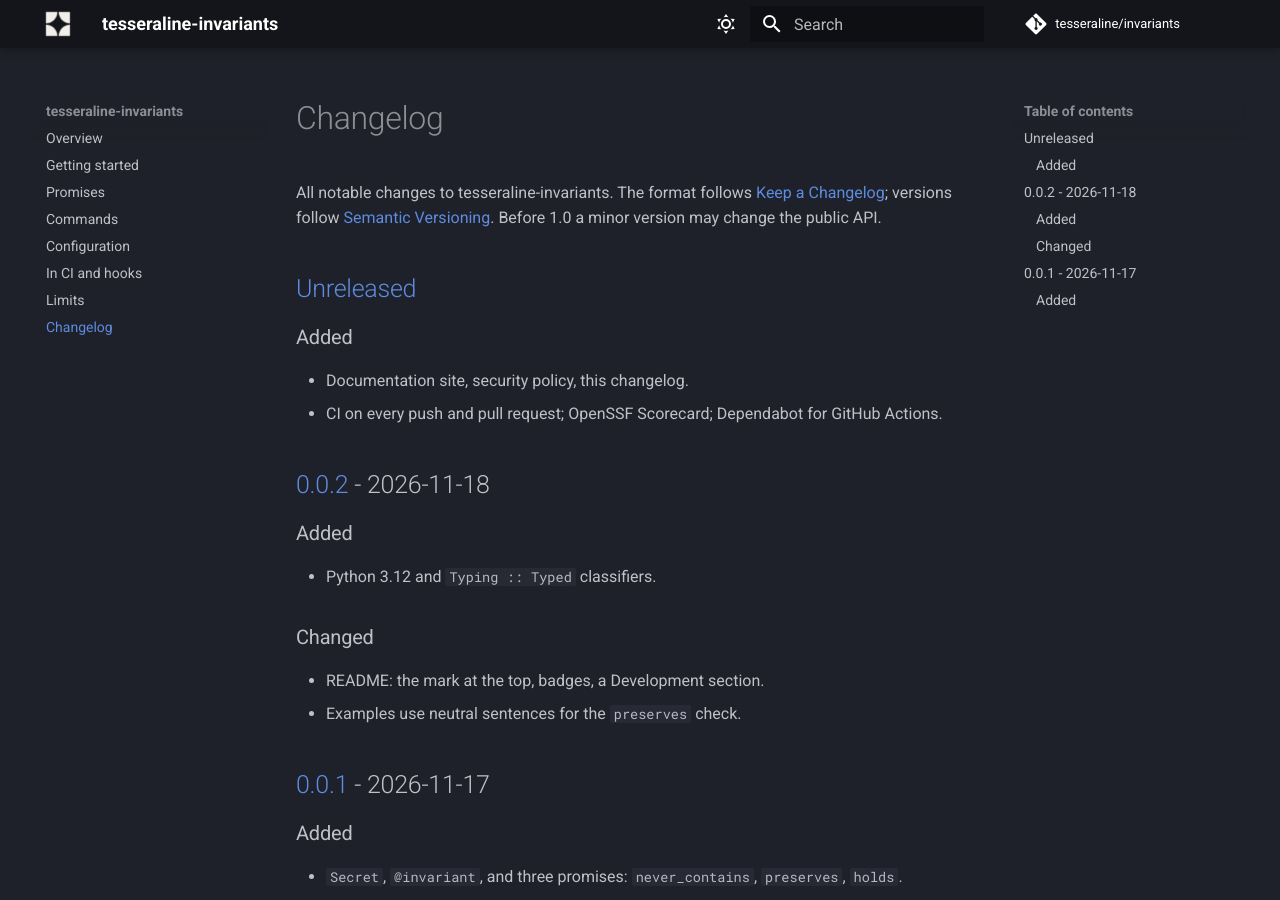
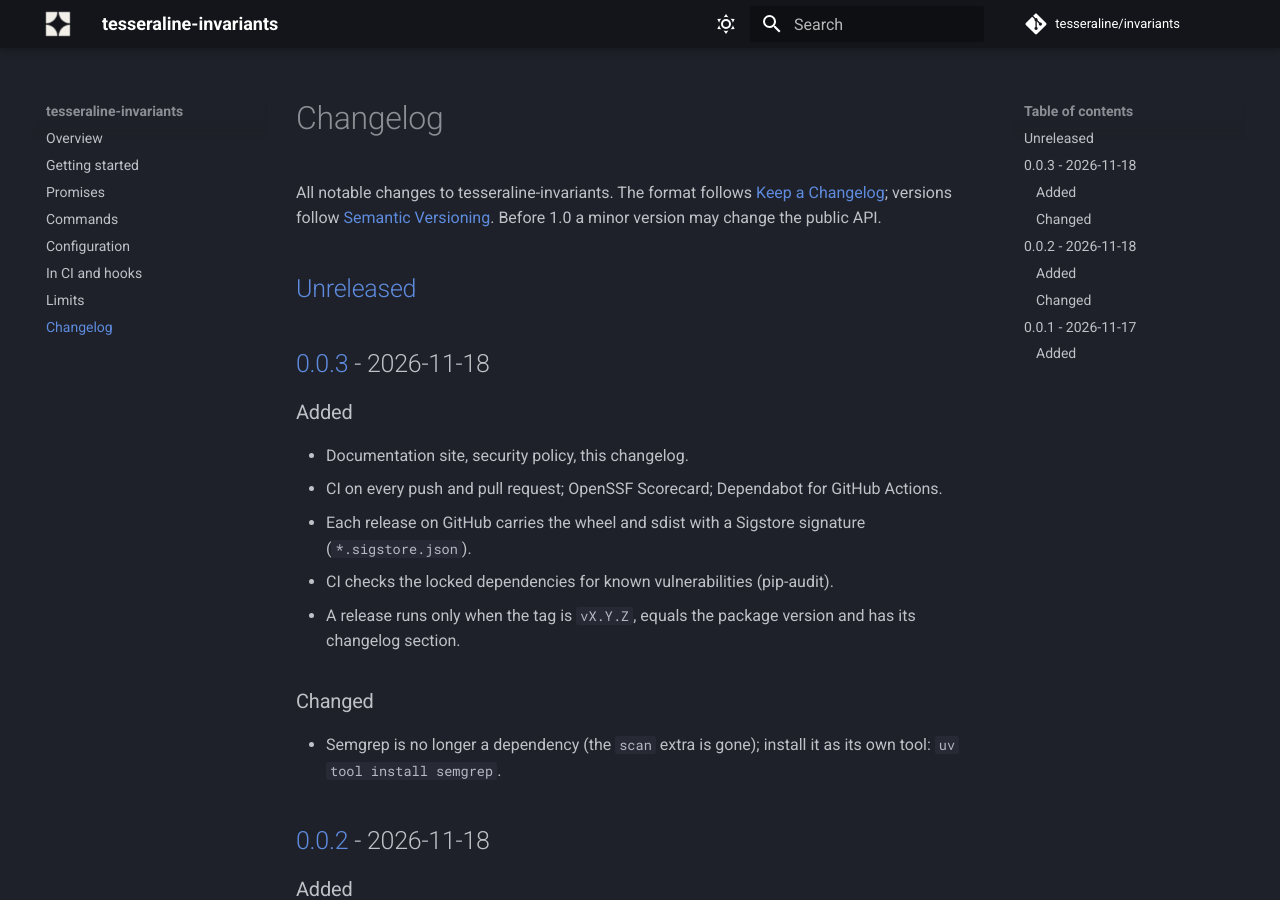
Before and after one commit to tesseraline/invariants, an MkDocs documentation site: the page built from docs/changelog.md, in a window 1280 px wide and 900 px high. Built offline with MkDocs 1.6.1 and Material for MkDocs 9.7.7, drawn with Linux system fonts in a browser that asks for light colours; comment, search, counter and statistics services are not loaded.

Commit message:
Release 0.0.3
- Version 0.0.3; changelog section and links; pre-commit examples on v0.0.3.
- publish.yml refuses a tag that is not vX.Y.Z, differs from the package
  version or has no changelog section.

```diff
--- a/docs/changelog.md
+++ b/docs/changelog.md
@@ -5,9 +5,17 @@ versions follow [Semantic Versioning](https://semver.org/). Before 1.0 a minor v
 
 ## [Unreleased]
 
+## [0.0.3] - 2026-11-18
+
 ### Added
 - Documentation site, security policy, this changelog.
 - CI on every push and pull request; OpenSSF Scorecard; Dependabot for GitHub Actions.
+- Each release on GitHub carries the wheel and sdist with a Sigstore signature (`*.sigstore.json`).
+- CI checks the locked dependencies for known vulnerabilities (pip-audit).
+- A release runs only when the tag is `vX.Y.Z`, equals the package version and has its changelog section.
+
+### Changed
+- Semgrep is no longer a dependency (the `scan` extra is gone); install it as its own tool: `uv tool install semgrep`.
 
 ## [0.0.2] - 2026-11-18
 
@@ -30,6 +38,7 @@ versions follow [Semantic Versioning](https://semver.org/). Before 1.0 a minor v
 - Opt-in pytest plugin (`pytest --invariants`) and Semgrep rules for unguarded exits.
 - pre-commit hooks `invariants-check` and `invariants-scan`.
 
-[Unreleased]: https://github.com/tesseraline/invariants/compare/v0.0.2...HEAD
+[Unreleased]: https://github.com/tesseraline/invariants/compare/v0.0.3...HEAD
+[0.0.3]: https://github.com/tesseraline/invariants/compare/v0.0.2...v0.0.3
 [0.0.2]: https://github.com/tesseraline/invariants/compare/v0.0.1...v0.0.2
 [0.0.1]: https://github.com/tesseraline/invariants/releases/tag/v0.0.1
--- a/pyproject.toml
+++ b/pyproject.toml
@@ -2,7 +2,7 @@
 
 [project]
 name = "tesseraline-invariants"
-version = "0.0.2"
+version = "0.0.3"
 description = "Promises about what a function's output may contain, checked by code and recorded in a lock file."
 readme = "README.md"
 requires-python = ">=3.12"
```
Also changed, not shown: CHANGELOG.md (+5 -1 lines), README.md (+1 -1 lines), docs/ci.md (+1 -1 lines), 2 other files.
